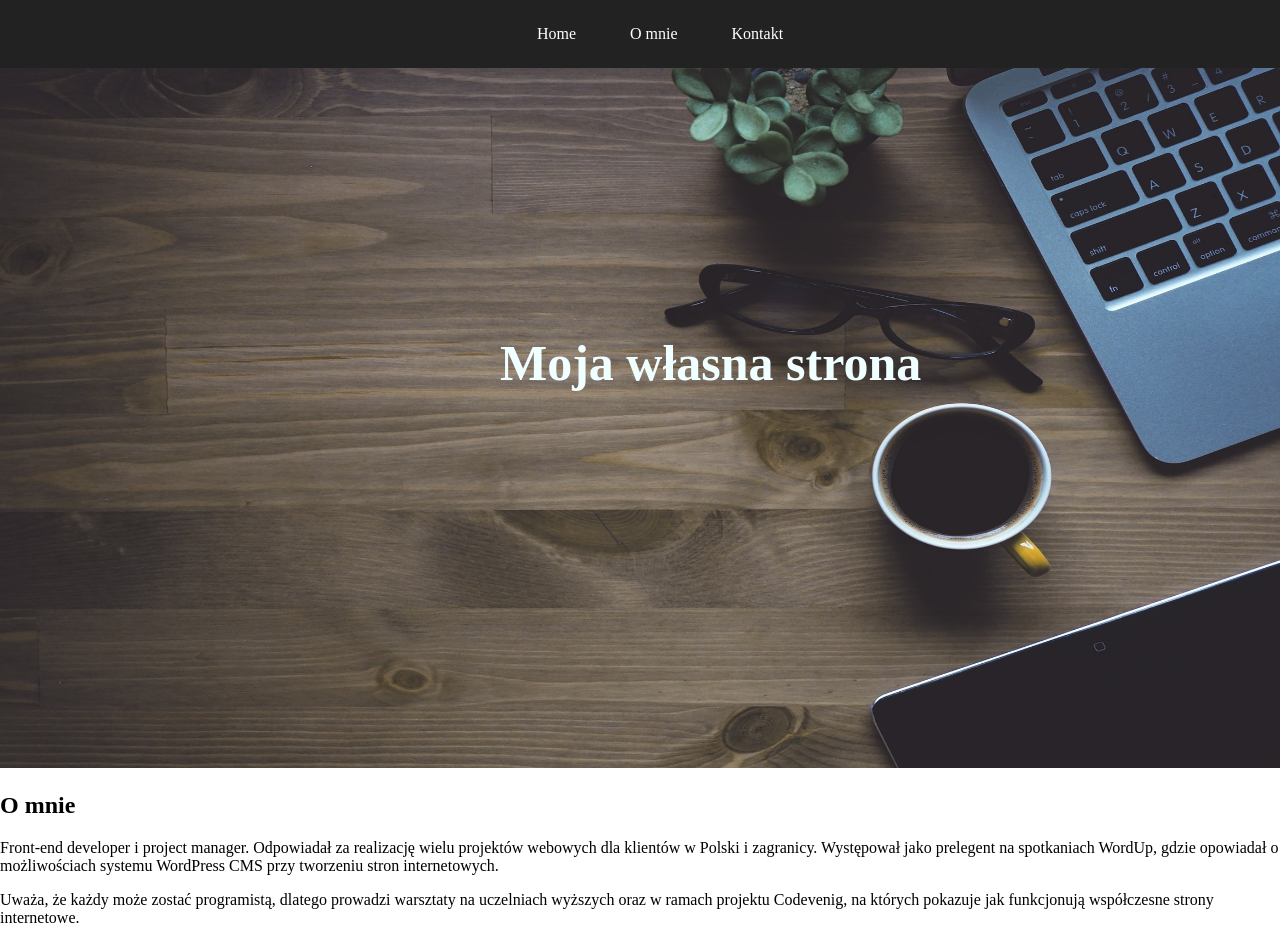
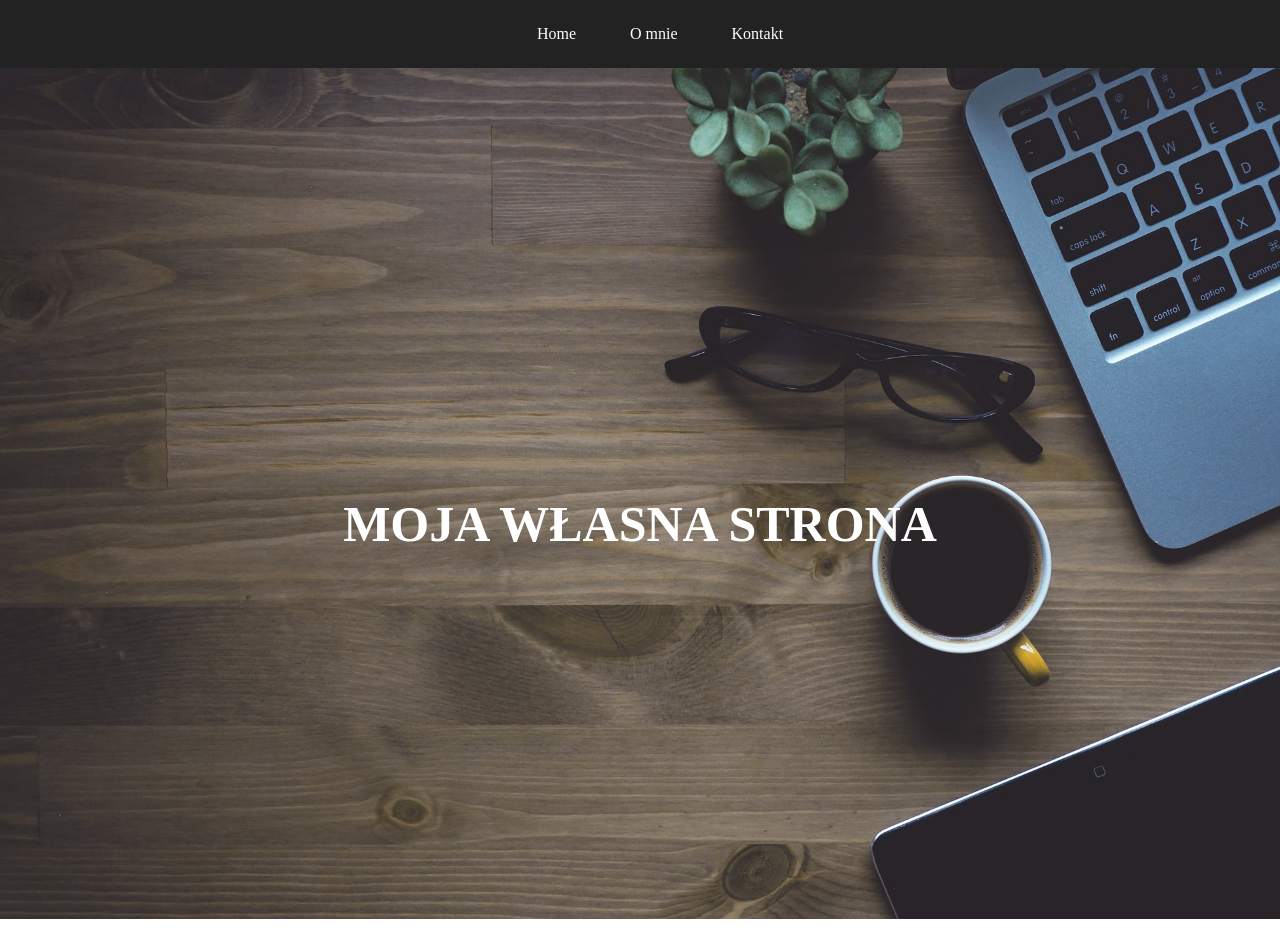
Before and after one commit to DomiGnh/projektdopoprawy, a plain HTML site: page index.html in a window 1280 px wide. Shown: the top 930 px of the page. Drawn offline with Linux system fonts and the light colour scheme.

Commit message:
obraz wojtka

```diff
--- a/css/style.css
+++ b/css/style.css
@@ -31,18 +31,27 @@ nav#menu > ul > li.menu-item a{
 nav#menu > ul > li.menu-item a:hover
 { color: #999;}
 
-#header > img
-{ width: 100%;
-  height: 700px;
+header#header
+{
+    position: relative;
+    text-align: center;
+
 }
 
-#header > h1
+header#header > img
+{
+    width: 100%;
+}
+
+header#header h1#main-header-text
 {
     position: absolute;
-    top: 300px;
-    left:500px;
-    font-size:50px;
-    color: azure;
-
-
+    top: 50%;
+    font-size: 50px;
+    font-weight: 700;
+    margin: 0 auto;
+    left: 0;
+    right: 0;
+    text-transform: uppercase;
+    color: #fff;
 }
```
